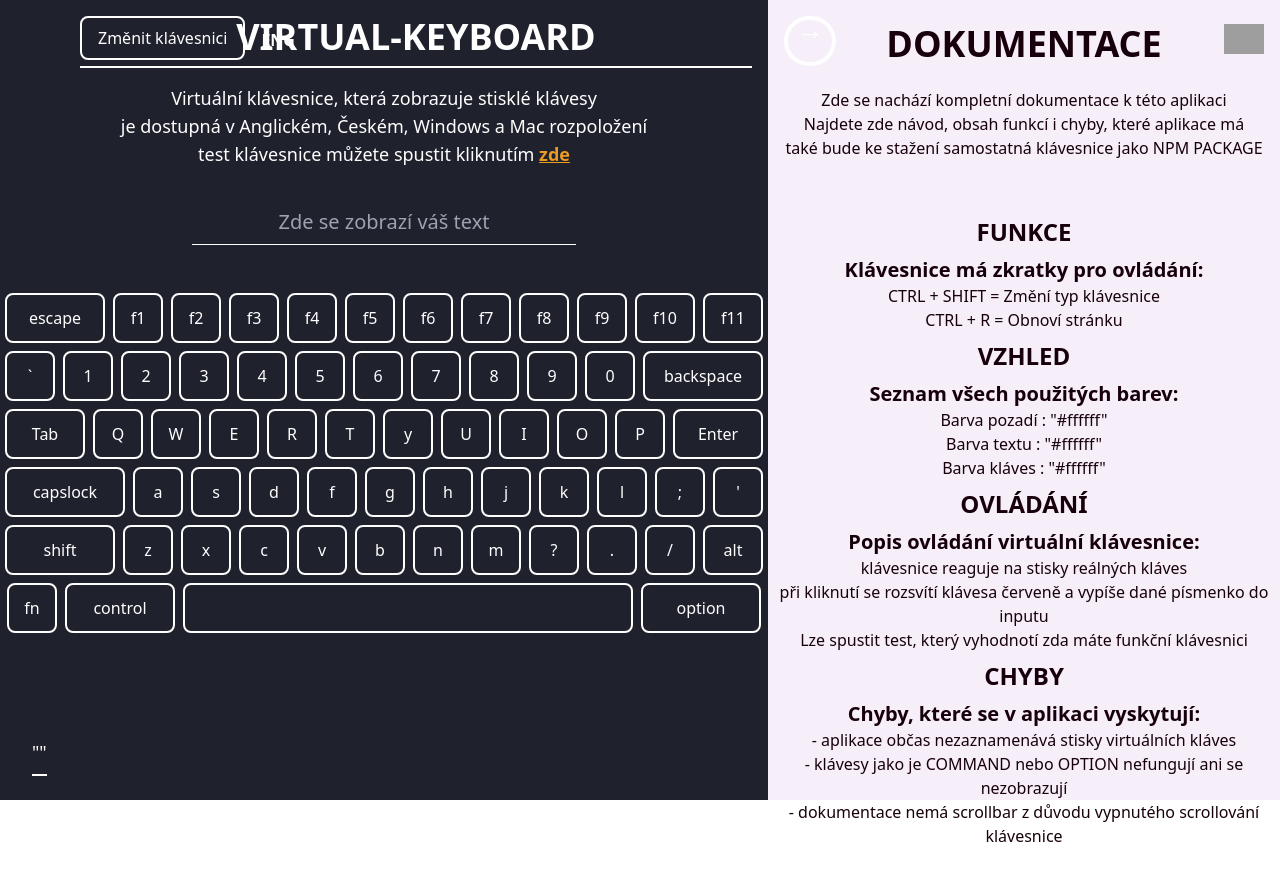
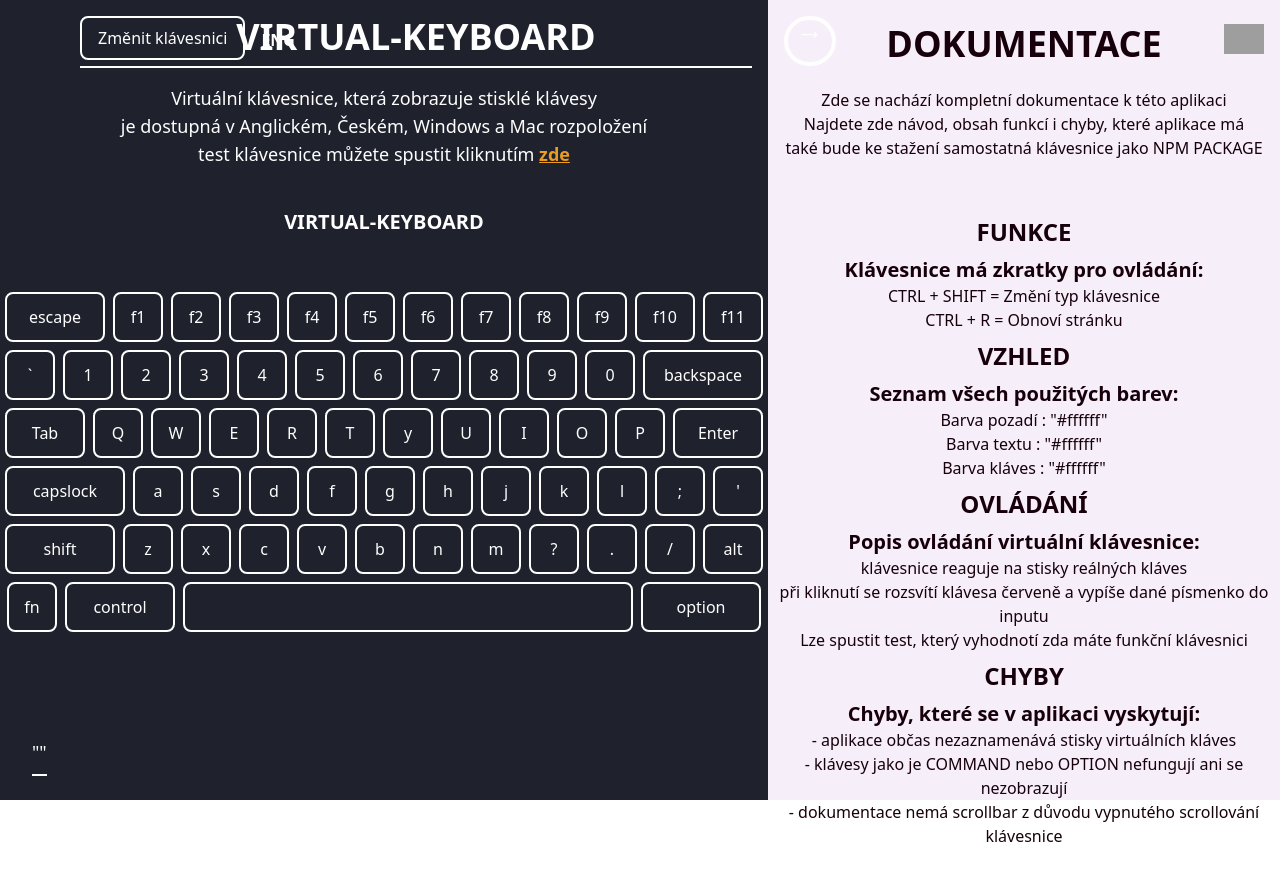
Before and after one commit to OndrejLosensky/virtual-keyboard, a React (Create React App) app: page / in a window 1280 px wide. Shown: the top 880 px of the page. Built offline with nearby package versions, Linux system fonts and the light colour scheme; grey boxes are pictures that could not be loaded; the HTML template or start-up script is replaced by a standard one.

Commit message:
úprava vzhledu inputu

```diff
--- a/src/components/inputKeyboard/InputKeyboard.js
+++ b/src/components/inputKeyboard/InputKeyboard.js
@@ -20,12 +20,12 @@ const InputKeyboard = ({ inputValue }) => {
       <input
         ref={inputRef}
         type="text"
-        className="text-foreColorWhite font-normal w-[50%] flex justify-center text-center outline-none text-xl bg-backColor py-2"
-        placeholder="Zde se zobrazí váš text"
+        className="text-foreColorWhite font-semibold w-[50%] placeholder:text-foreColorWhite placeholder:uppercase placeholder:font-semibold flex justify-center text-center outline-none text-xl bg-backColor py-2"
+        placeholder="Virtual-keyboard"
         defaultValue= {inputValue}
 
       />
-      <div className="border-b-[1px] border-foreColorWhite w-[50%]"></div>
+     {/*<div className="border-b-[1px] border-foreColorWhite w-[50%]"></div>*/}
     </div>
   );
 };
```
